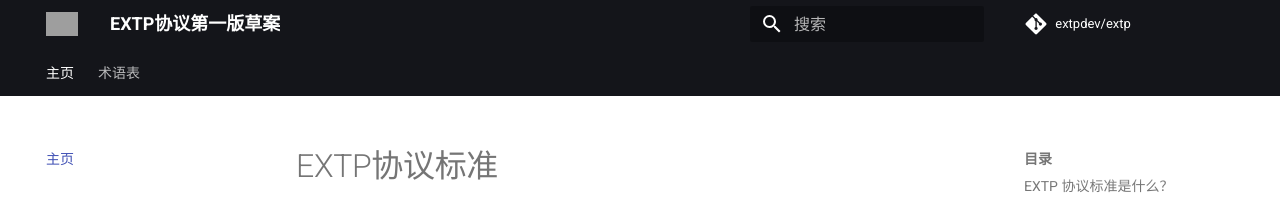
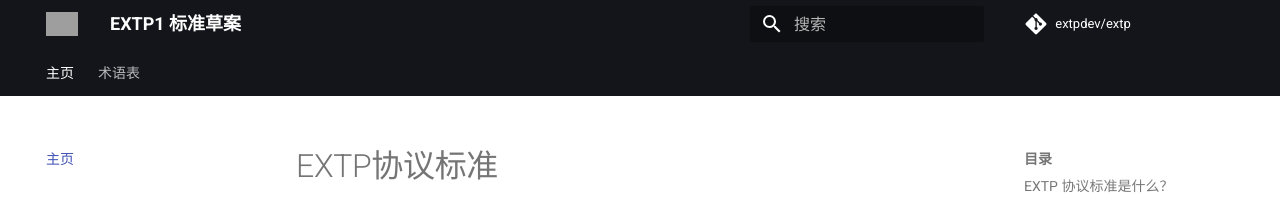
Before and after one commit to extpdev/extp, an MkDocs documentation site: the page built from docs/index.md, in a window 1280 px wide. Shown: the top 204 px of the page. Built offline with MkDocs 1.6.1 and Material for MkDocs 9.7.7, drawn with Linux system fonts in a browser that asks for light colours; comment, search, counter and statistics services are not loaded; grey boxes are pictures that could not be loaded.

Commit message:
名称更新

```diff
--- a/mkdocs.yml
+++ b/mkdocs.yml
@@ -1,4 +1,4 @@
-site_name: EXTP协议第一版草案
+site_name: EXTP1 标准草案
 repo_name: extpdev/extp
 repo_url: https://github.com/extpdev/extp
 edit_uri: blob/main/specs/
```
